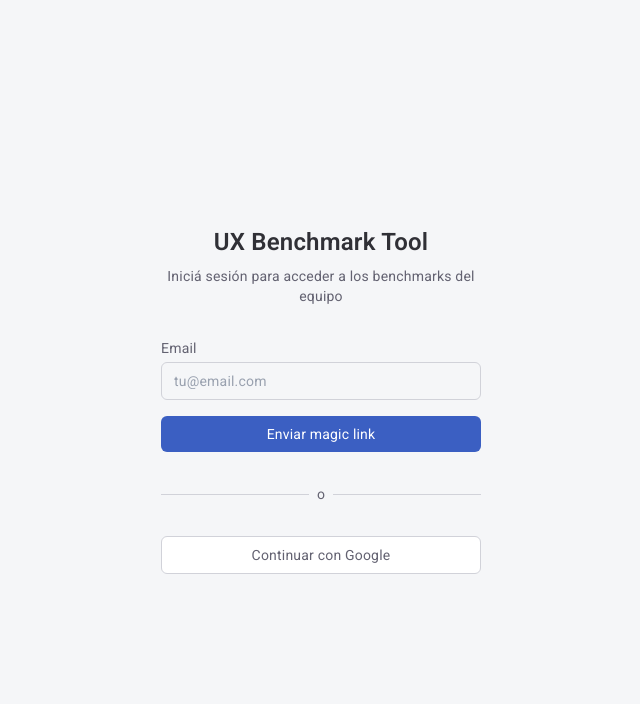
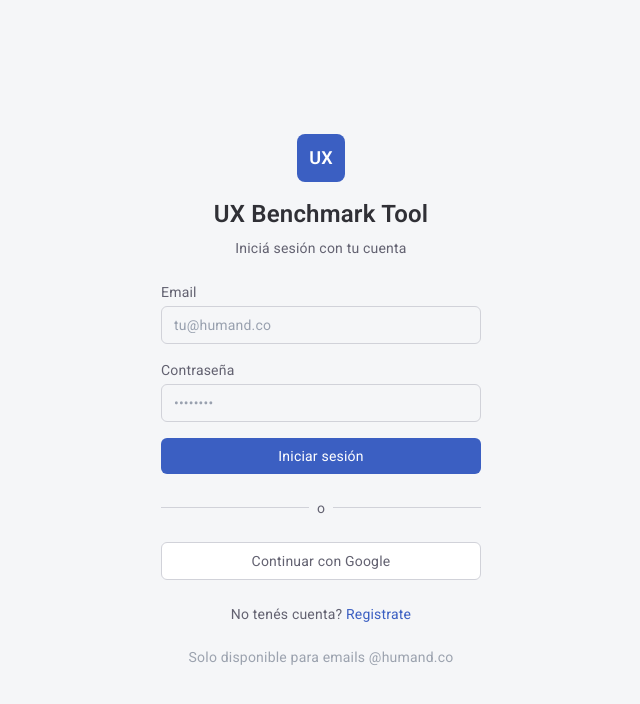
Before and after one commit to matiaslarroza/ux-benchmark-tool, a Next.js app: page /login in a window 1280 px wide. Shown: the top 704 px of the page, without its empty margins (319-959 px from the left). Built offline with nearby package versions, Linux system fonts and the light colour scheme; no server answers.

Commit message:
feat: login con email+contraseña y Google, restringido a @humand.co

```diff
--- a/src/app/login/page.tsx
+++ b/src/app/login/page.tsx
@@ -3,70 +3,154 @@
 import { useState } from 'react';
 import { createClient } from '@/lib/supabase';
 
+const ALLOWED_DOMAIN = 'humand.co';
+
 export default function LoginPage() {
+  const [mode, setMode] = useState<'login' | 'register'>('login');
   const [email, setEmail] = useState('');
+  const [password, setPassword] = useState('');
+  const [name, setName] = useState('');
   const [loading, setLoading] = useState(false);
   const [message, setMessage] = useState('');
+  const [error, setError] = useState('');
   const supabase = createClient();
 
-  async function handleMagicLink(e: React.FormEvent) {
+  function validateDomain(email: string): boolean {
+    const domain = email.split('@')[1]?.toLowerCase();
+    return domain === ALLOWED_DOMAIN;
+  }
+
+  async function handleSubmit(e: React.FormEvent) {
     e.preventDefault();
     setLoading(true);
     setMessage('');
+    setError('');
 
-    const { error } = await supabase.auth.signInWithOtp({
-      email,
-      options: { emailRedirectTo: `${window.location.origin}/auth/callback` },
-    });
+    if (!validateDomain(email)) {
+      setError(`Solo se permiten emails @${ALLOWED_DOMAIN}`);
+      setLoading(false);
+      return;
+    }
 
-    if (error) {
-      setMessage(error.message);
+    if (mode === 'register') {
+      const { error: signUpError } = await supabase.auth.signUp({
+        email,
+        password,
+        options: {
+          emailRedirectTo: `${window.location.origin}/auth/callback`,
+          data: { full_name: name },
+        },
+      });
+
+      if (signUpError) {
+        setError(signUpError.message);
+      } else {
+        setMessage('Revisá tu email para confirmar tu cuenta.');
+      }
     } else {
-      setMessage('Revisá tu email para el link de acceso.');
+      const { error: signInError } = await supabase.auth.signInWithPassword({
+        email,
+        password,
+      });
+
+      if (signInError) {
+        setError(
+          signInError.message === 'Invalid login credentials'
+            ? 'Email o contraseña incorrectos'
+            : signInError.message
+        );
+      } else {
+        window.location.href = '/';
+      }
     }
+
     setLoading(false);
   }
 
   async function handleGoogleLogin() {
     await supabase.auth.signInWithOAuth({
       provider: 'google',
-      options: { redirectTo: `${window.location.origin}/auth/callback` },
+      options: {
+        redirectTo: `${window.location.origin}/auth/callback`,
+        queryParams: { hd: ALLOWED_DOMAIN },
+      },
     });
   }
 
   return (
     <div className="min-h-screen flex items-center justify-center" style={{ backgroundColor: 'var(--bg-layout)' }}>
-      <div className="w-full max-w-sm space-y-8 p-8">
+      <div className="w-full max-w-sm space-y-6 p-8">
         <div className="text-center">
-          <h1 className="text-2xl font-semibold" style={{ color: 'var(--text-default)' }}>UX Benchmark Tool</h1>
+          <div className="mx-auto mb-4 flex h-12 w-12 items-center justify-center rounded-lg" style={{ backgroundColor: 'var(--brand-600)' }}>
+            <span className="text-white font-semibold text-lg">UX</span>
+          </div>
+          <h1 className="text-2xl font-semibold" style={{ color: 'var(--text-default)' }}>
+            UX Benchmark Tool
+          </h1>
           <p className="mt-2 text-sm" style={{ color: 'var(--text-lighter)' }}>
-            Iniciá sesión para acceder a los benchmarks del equipo
+            {mode === 'login' ? 'Iniciá sesión con tu cuenta' : 'Creá tu cuenta'}
           </p>
         </div>
 
-        <form onSubmit={handleMagicLink} className="space-y-4">
+        <form onSubmit={handleSubmit} className="space-y-4">
+          {mode === 'register' && (
+            <div>
+              <label className="block text-sm font-medium" style={{ color: 'var(--text-lighter)' }}>
+                Nombre
+              </label>
+              <input
+                type="text"
+                required
+                value={name}
+                onChange={(e) => setName(e.target.value)}
+                className="mt-1 block w-full rounded-md border px-3 py-2 text-sm placeholder-gray-400 focus:outline-none focus:ring-1"
+                style={{ borderColor: 'var(--border-strong)', color: 'var(--text-default)' }}
+                placeholder="Tu nombre"
+              />
+            </div>
+          )}
+
           <div>
-            <label htmlFor="email" className="block text-sm font-medium" style={{ color: 'var(--text-lighter)' }}>
+            <label className="block text-sm font-medium" style={{ color: 'var(--text-lighter)' }}>
               Email
             </label>
             <input
-              id="email"
               type="email"
               required
               value={email}
               onChange={(e) => setEmail(e.target.value)}
               className="mt-1 block w-full rounded-md border px-3 py-2 text-sm placeholder-gray-400 focus:outline-none focus:ring-1"
               style={{ borderColor: 'var(--border-strong)', color: 'var(--text-default)' }}
-              placeholder="tu@email.com"
+              placeholder={`tu@${ALLOWED_DOMAIN}`}
             />
           </div>
+
+          <div>
+            <label className="block text-sm font-medium" style={{ color: 'var(--text-lighter)' }}>
+              Contraseña
+            </label>
+            <input
+              type="password"
+              required
+              value={password}
+              onChange={(e) => setPassword(e.target.value)}
+              minLength={6}
+              className="mt-1 block w-full rounded-md border px-3 py-2 text-sm placeholder-gray-400 focus:outline-none focus:ring-1"
+              style={{ borderColor: 'var(--border-strong)', color: 'var(--text-default)' }}
+              placeholder={mode === 'register' ? 'Mínimo 6 caracteres' : '••••••••'}
+            />
+          </div>
+
           <button
             type="submit"
             disabled={loading}
             className="w-full rounded-md px-4 py-2 text-sm font-medium text-white focus:outline-none focus:ring-2 focus:ring-offset-2 disabled:opacity-50 hover:opacity-90"
             style={{ backgroundColor: 'var(--brand-600)' }}
           >
-            {loading ? 'Enviando...' : 'Enviar magic link'}
+            {loading
+              ? (mode === 'login' ? 'Ingresando...' : 'Registrando...')
+              : (mode === 'login' ? 'Iniciar sesión' : 'Crear cuenta')
+            }
           </button>
         </form>
 
@@ -87,9 +171,44 @@ export default function LoginPage() {
           Continuar con Google
         </button>
 
+        {error && (
+          <p className="text-center text-sm" style={{ color: 'var(--error-600)' }}>{error}</p>
+        )}
         {message && (
           <p className="text-center text-sm" style={{ color: 'var(--success-600)' }}>{message}</p>
         )}
+
+        <p className="text-center text-sm" style={{ color: 'var(--text-lighter)' }}>
+          {mode === 'login' ? (
+            <>
+              No tenés cuenta?{' '}
+              <button
+                type="button"
+                onClick={() => { setMode('register'); setError(''); setMessage(''); }}
+                className="font-medium hover:opacity-80"
+                style={{ color: 'var(--brand-600)' }}
+              >
+                Registrate
+              </button>
+            </>
+          ) : (
+            <>
+              Ya tenés cuenta?{' '}
+              <button
+                type="button"
+                onClick={() => { setMode('login'); setError(''); setMessage(''); }}
+                className="font-medium hover:opacity-80"
+                style={{ color: 'var(--brand-600)' }}
+              >
+                Iniciá sesión
+              </button>
+            </>
+          )}
+        </p>
+
+        <p className="text-center text-xs" style={{ color: 'var(--neutral-400)' }}>
+          Solo disponible para emails @{ALLOWED_DOMAIN}
+        </p>
       </div>
     </div>
   );
```
